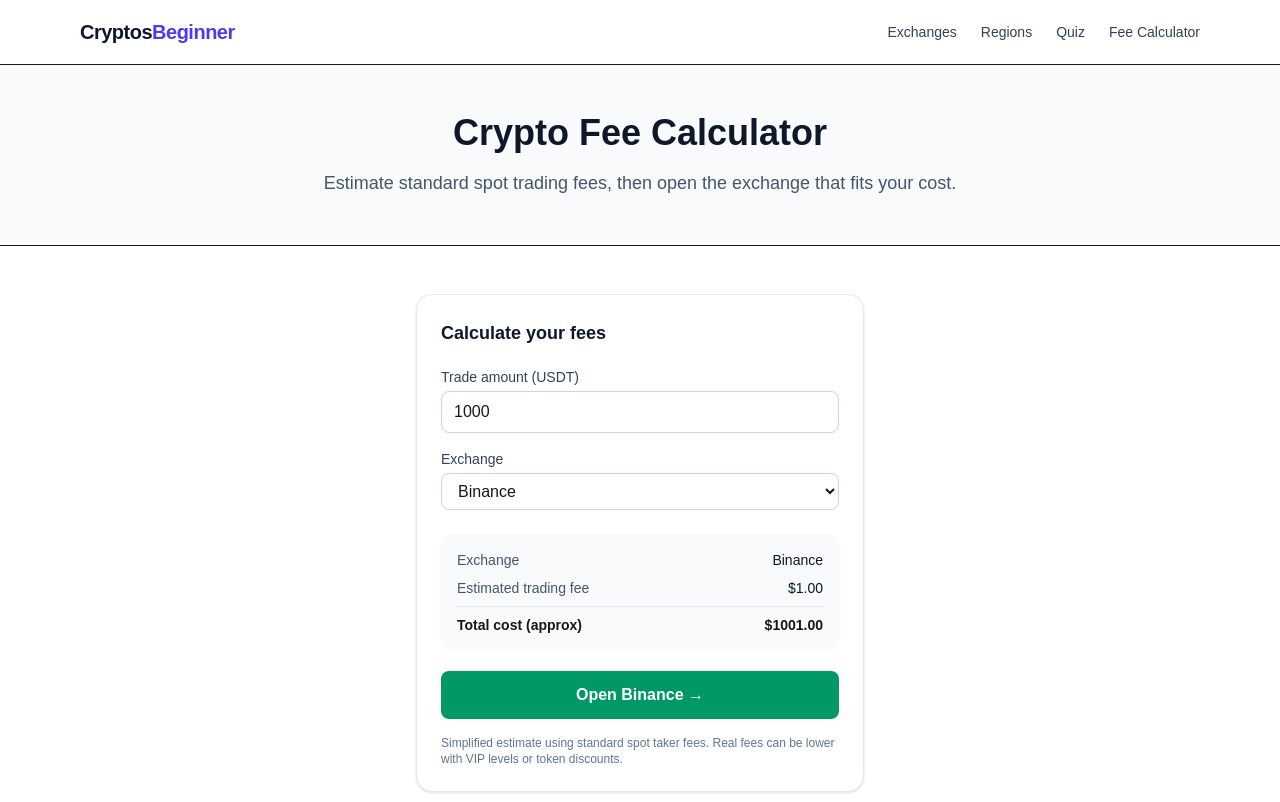
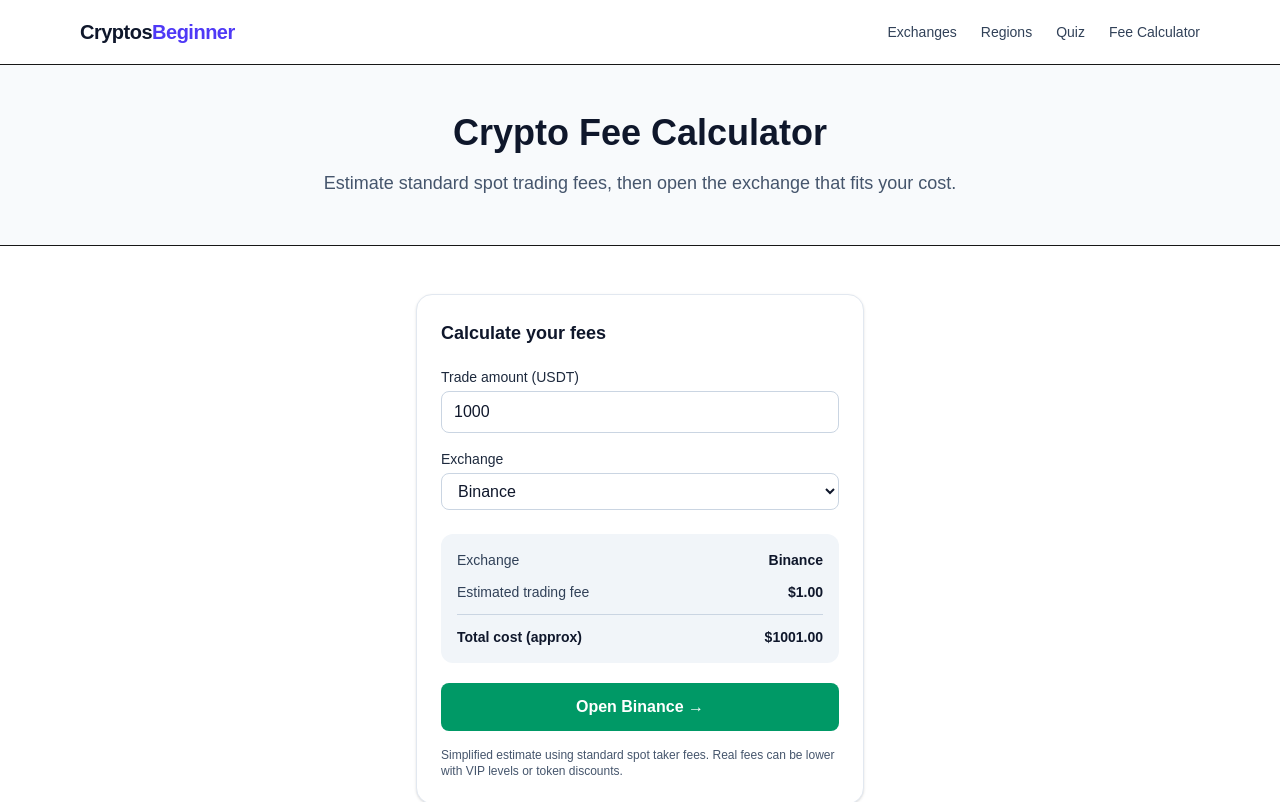
Before and after one commit to cryptosbeginner/cryptosbeginner, a Next.js app: page /tools/fee-calculator in a window 1280 px wide. Shown: the top 802 px of the page. Built offline with nearby package versions, Linux system fonts and the light colour scheme.

Commit message:
Fix fee calculator leading zero and text contrast

```diff
--- a/src/components/FeeCalculator.tsx
+++ b/src/components/FeeCalculator.tsx
@@ -3,7 +3,7 @@
 import { useState } from "react";
 
 export default function FeeCalculator() {
-  const [amount, setAmount] = useState(1000);
+  const [amountStr, setAmountStr] = useState("1000");
   const [exchange, setExchange] = useState("binance");
 
   const fees: Record<string, { spot: number; name: string; href: string }> = {
@@ -17,6 +17,7 @@
     kraken: { spot: 0.0026, name: "Kraken", href: "https://go.cryptosbeginner.com/Kraken" },
   };
 
+  const amount = Number(amountStr) || 0;
   const selected = fees[exchange];
   const tradingFee = amount * selected.spot;
   const total = amount + tradingFee;
@@ -27,41 +28,52 @@
 
       <div className="space-y-4">
         <div>
-          <label className="block text-sm font-medium text-slate-700 mb-1">Trade amount (USDT)</label>
+          <label className="block text-sm font-medium text-slate-800 mb-1">
+            Trade amount (USDT)
+          </label>
           <input
-            type="number"
-            value={amount}
-            onChange={(e) => setAmount(Number(e.target.value) || 0)}
-            className="w-full border border-slate-300 rounded-lg px-3 py-2"
+            type="text"
+            inputMode="decimal"
+            value={amountStr}
+            onChange={(e) => {
+              const raw = e.target.value.replace(/[^\d.]/g, "");
+              setAmountStr(raw);
+            }}
+            className="w-full border border-slate-300 rounded-lg px-3 py-2 text-slate-900 bg-white focus:outline-none focus:ring-2 focus:ring-emerald-500"
+            placeholder="1000"
           />
         </div>
 
         <div>
-          <label className="block text-sm font-medium text-slate-700 mb-1">Exchange</label>
+          <label className="block text-sm font-medium text-slate-800 mb-1">
+            Exchange
+          </label>
           <select
             value={exchange}
             onChange={(e) => setExchange(e.target.value)}
-            className="w-full border border-slate-300 rounded-lg px-3 py-2"
+            className="w-full border border-slate-300 rounded-lg px-3 py-2 text-slate-900 bg-white focus:outline-none focus:ring-2 focus:ring-emerald-500"
           >
             {Object.entries(fees).map(([key, value]) => (
-              <option key={key} value={key}>{value.name}</option>
+              <option key={key} value={key}>
+                {value.name}
+              </option>
             ))}
           </select>
         </div>
       </div>
 
-      <div className="mt-6 bg-slate-50 rounded-xl p-4 space-y-2 text-sm">
-        <div className="flex justify-between">
-          <span className="text-slate-600">Exchange</span>
-          <span className="font-medium text-slate-900">{selected.name}</span>
+      <div className="mt-6 bg-slate-100 rounded-xl p-4 space-y-3 text-sm">
+        <div className="flex justify-between items-center">
+          <span className="text-slate-700">Exchange</span>
+          <span className="font-semibold text-slate-900">{selected.name}</span>
         </div>
-        <div className="flex justify-between">
-          <span className="text-slate-600">Estimated trading fee</span>
-          <span className="font-medium text-slate-900">${tradingFee.toFixed(2)}</span>
+        <div className="flex justify-between items-center">
+          <span className="text-slate-700">Estimated trading fee</span>
+          <span className="font-semibold text-slate-900">${tradingFee.toFixed(2)}</span>
         </div>
-        <div className="flex justify-between border-t border-slate-200 pt-2 mt-2 font-bold">
-          <span>Total cost (approx)</span>
-          <span>${total.toFixed(2)}</span>
+        <div className="flex justify-between items-center border-t border-slate-300 pt-3">
+          <span className="font-bold text-slate-900">Total cost (approx)</span>
+          <span className="font-bold text-slate-900">${total.toFixed(2)}</span>
         </div>
       </div>
 
@@ -69,12 +81,12 @@
         href={selected.href}
         target="_blank"
         rel="noopener noreferrer sponsored"
-        className="mt-5 block text-center bg-emerald-600 hover:bg-emerald-700 text-white font-semibold px-5 py-3 rounded-lg"
+        className="mt-5 block text-center bg-emerald-600 hover:bg-emerald-700 text-white font-semibold px-5 py-3 rounded-lg transition"
       >
         Open {selected.name} →
       </a>
 
-      <p className="mt-4 text-xs text-slate-500">
+      <p className="mt-4 text-xs text-slate-600">
         Simplified estimate using standard spot taker fees. Real fees can be lower with VIP levels or token discounts.
       </p>
     </div>
```
